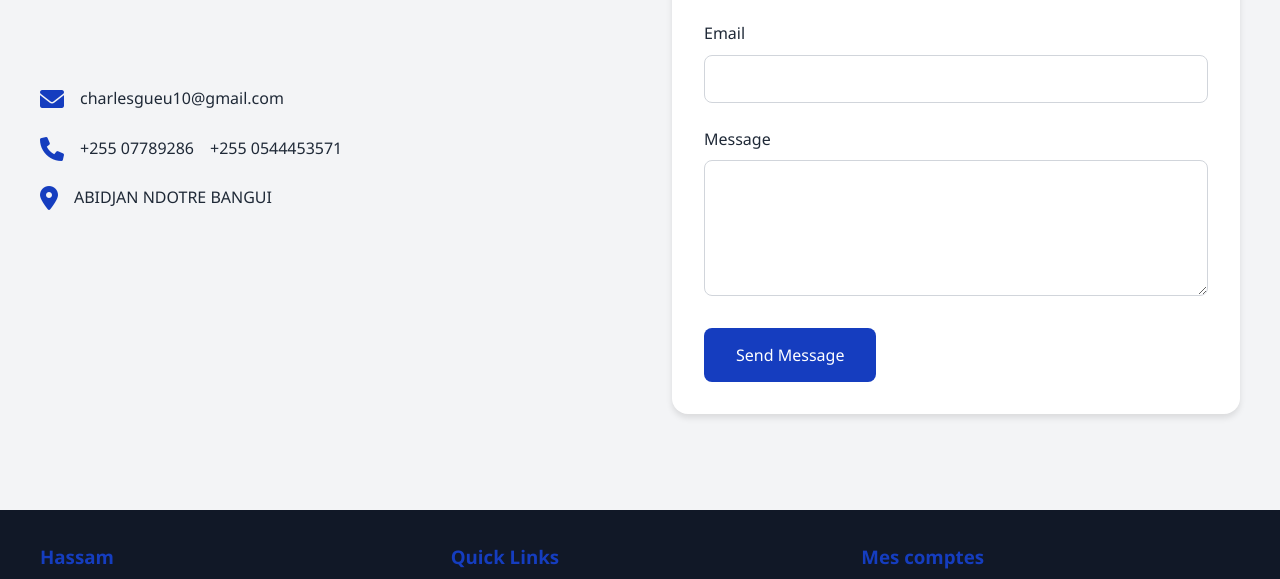
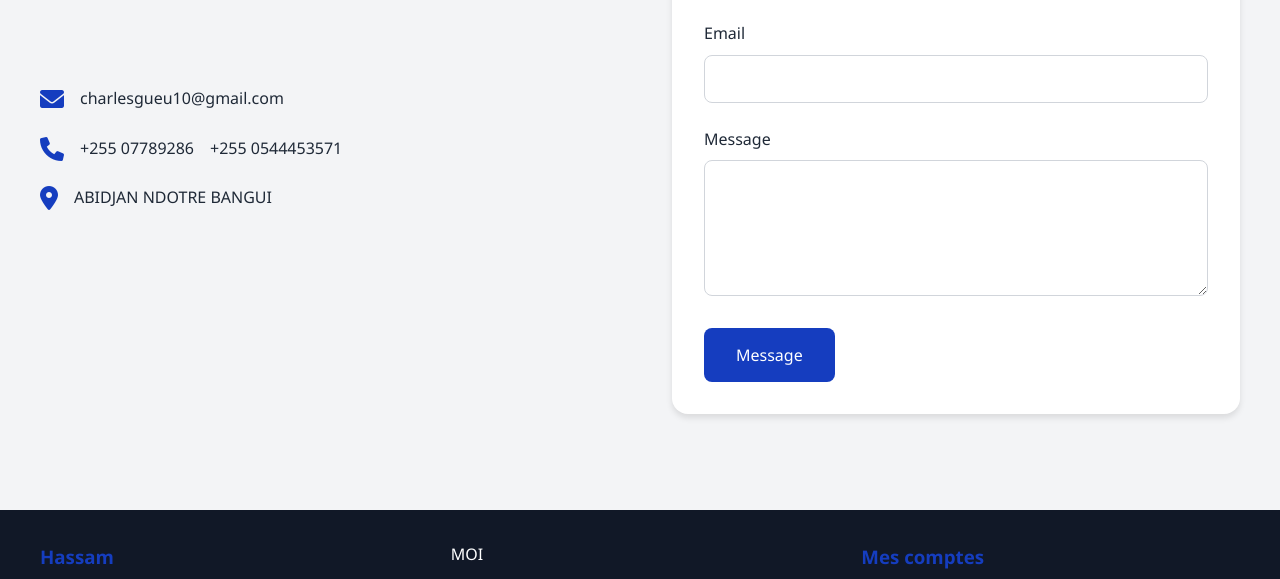
Before and after one commit to decharly-gueu/Mon-cv, a plain HTML site: page index.html in a window 1280 px wide. Shown: the part 4086-4665 px from the top of the page. Drawn offline with nearby package versions, Linux system fonts and the light colour scheme.

Commit message:
Add files via upload

```diff
--- a/index.html
+++ b/index.html
@@ -725,7 +725,7 @@
 
     <section id="experience" class="experience">
         <p class="section-subtitle">Mon expérience</p>
-        <h2 class="section-title">My Experience</h2>
+        <h2 class="section-title">Experiences</h2>
         <div class="timeline">
             <div class="timeline-item animate__animated animate__fadeInLeft">
                 <div class="timeline-content">
@@ -803,7 +803,7 @@ www.englishwithmiessan.com</li>
                     <label for="message">Message</label>
                     <textarea id="message" rows="5" required></textarea>
                 </div>
-                <button type="submit" class="cta-button">Send Message</button>
+                <button type="submit" class="cta-button">Message</button>
             </form>
         </div>
     </section>
@@ -815,7 +815,7 @@ www.englishwithmiessan.com</li>
                 <p>Développeur Full Stack basé à ABIDJAN, passionné par la création de solutions innovantes.</p>
             </div>
             <div class="footer-section">
-                <h3>Quick Links</h3>
+
                 <ul class="footer-links">
                     <li><a href="#home">MOI</a></li>
                     <li><a href="#skills">Compétences</a></li>
```
